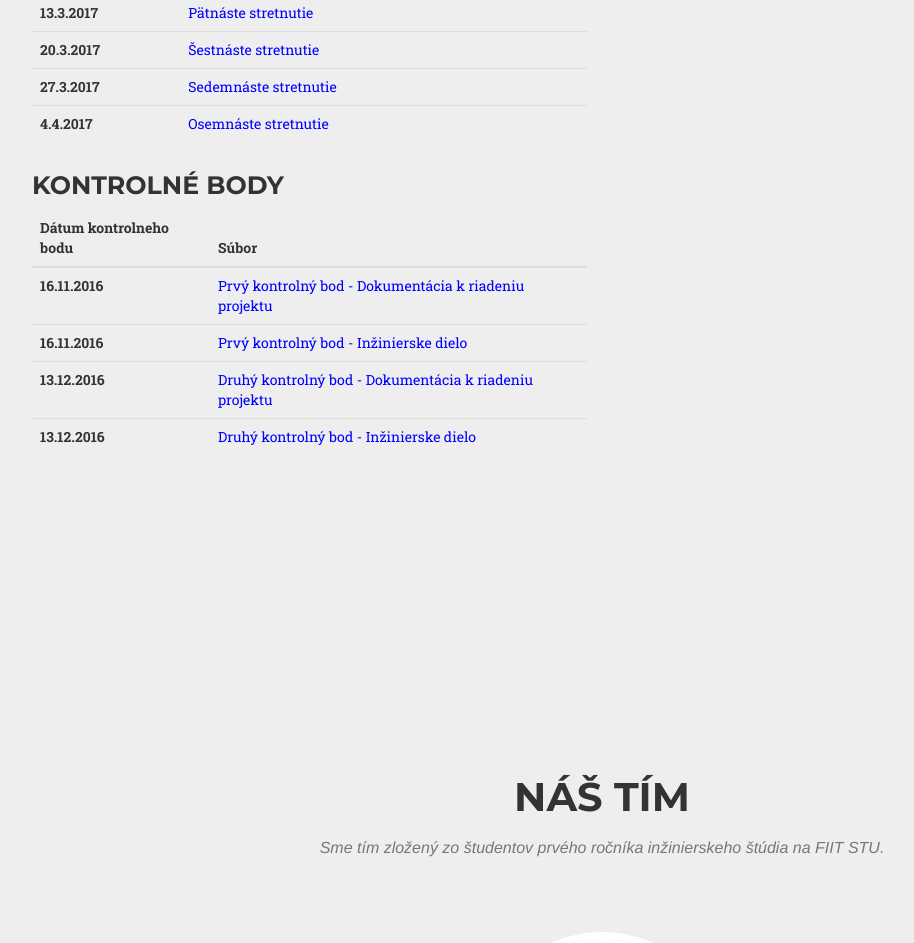
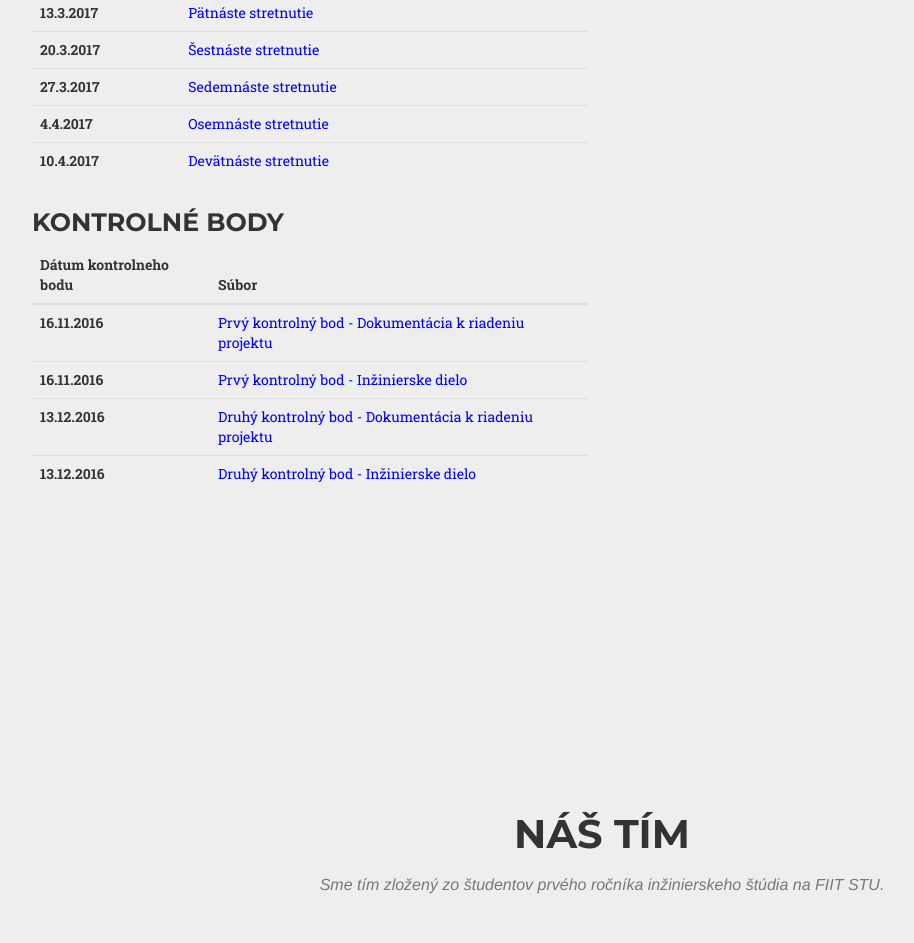
Before and after one commit to next-dimension-team/next-dimension-team.github.io, a website: page index.html in a window 1280 px wide. Shown: the part 3274-4217 px from the top of the page, without its empty margins (38-952 px from the left). Drawn offline with nearby package versions, Linux system fonts and the light colour scheme; a web font is replaced by a local one.

Commit message:
Update index.html

```diff
--- a/index.html
+++ b/index.html
@@ -243,6 +243,10 @@
                             <tr>
                                 <th scope="row">4.4.2017</th>
                                 <td><a href="documents/zapisnica_18.pdf" style="color:blue">Osemnáste stretnutie</a></td>
+                            </tr>
+                            <tr>
+                                <th scope="row">10.4.2017</th>
+                                <td><a href="documents/zapisnica_19.pdf" style="color:blue">Devätnáste stretnutie</a></td>
                             </tr>
                         </tbody>
                     </table>
```
